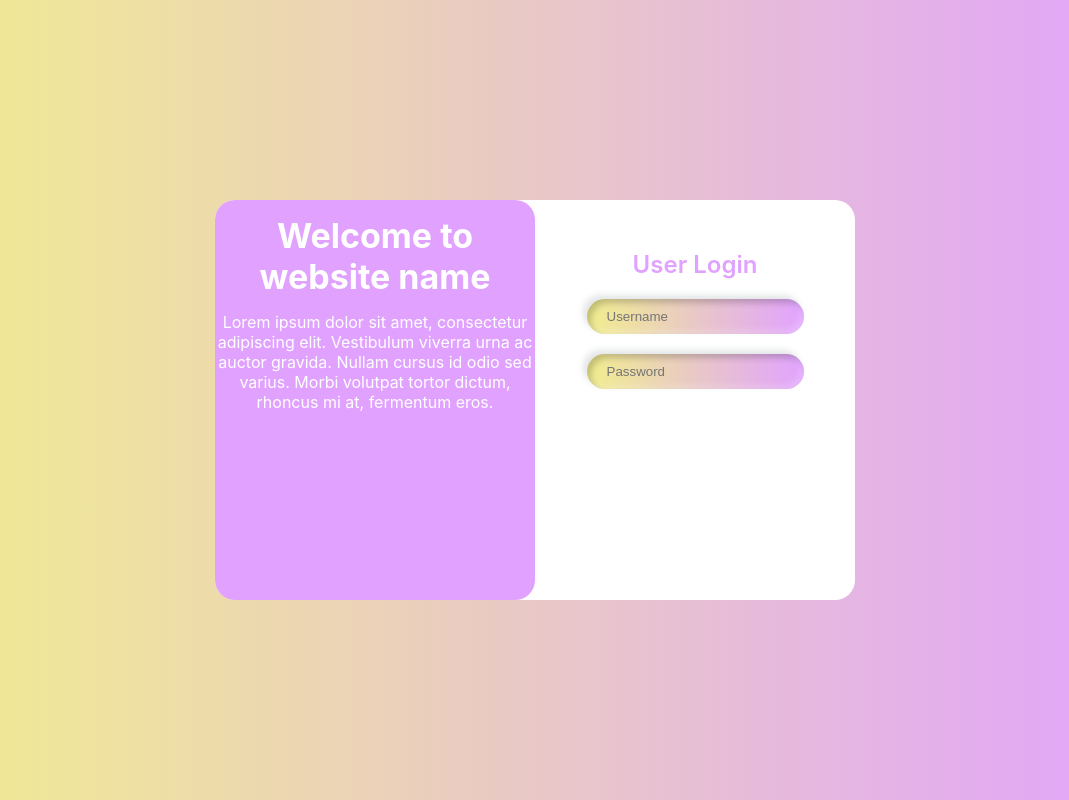
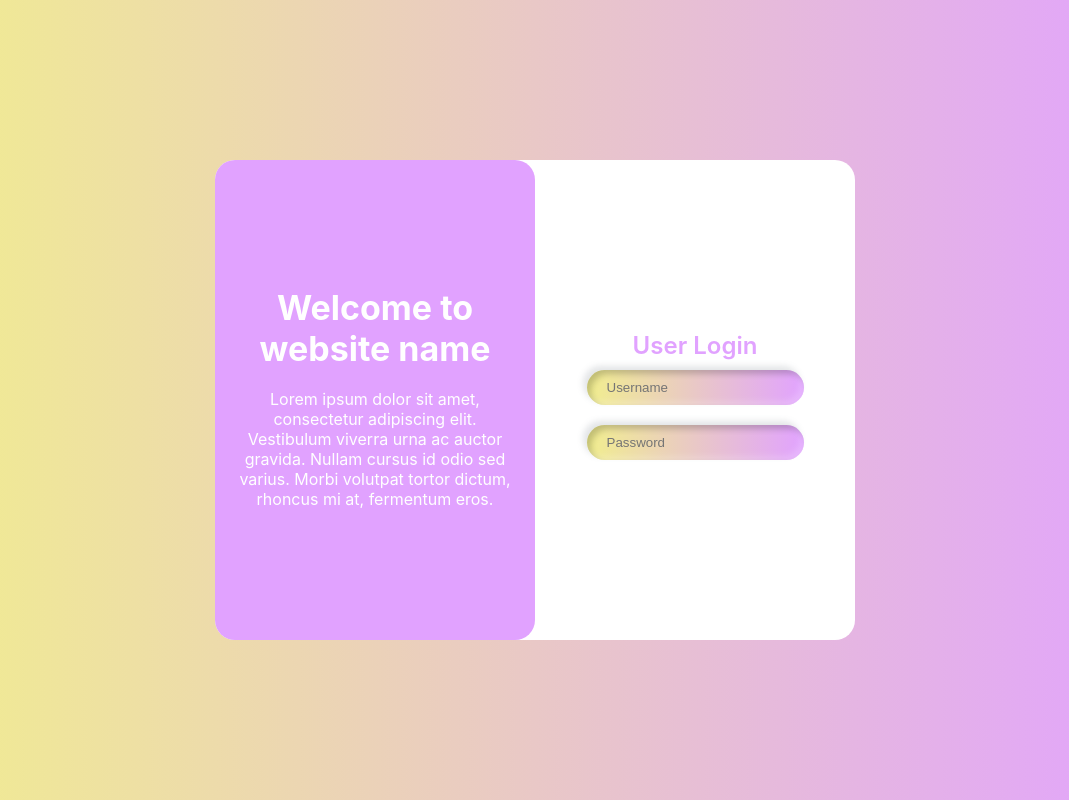
Before and after one commit to ivannadels/CS411-ConcertFinder, a React (Create React App) app in the folder concert-finder/: page / in a window 1280 px wide. Shown: the whole page, without its empty margins (105-1174 px from the left). Built offline with nearby package versions, Linux system fonts and the light colour scheme.

Commit message:
centered content of welcome box. added/changed margins on login info boxes and description bc it looked uneven in space before.

```diff
--- a/concert-finder/src/Login.css
+++ b/concert-finder/src/Login.css
@@ -1,6 +1,6 @@
 .Login {
     width: 50%;
-    height: 50vh;
+    height: 60vh;
     background-color: white;
     display: grid;
     grid-template-columns: repeat(2, minmax(0, 1fr));
@@ -12,11 +12,13 @@
     background-color: #e1a2ff;
     border-radius: 20px;
     color: white;
+    align-content: center;
 }
 
 .right-side {
     grid-column: 2;
     color: #e1a2ff;
+    align-content: center;
 }
 
 .Welcome {
@@ -28,7 +30,6 @@
 .UserLogin {
     font-weight: 600;
     font-size: x-large;
-    margin: 50px 10px 10px 10px;
 }
 
 .login-info {
--- a/concert-finder/src/Login.js
+++ b/concert-finder/src/Login.js
@@ -7,7 +7,7 @@ const Login = () => {
                 <div className="Welcome">
                 Welcome to website name
                 </div>
-                <div>
+                <div style={{margin: 20,}}>
                     Lorem ipsum dolor sit amet, consectetur adipiscing elit. Vestibulum viverra urna ac auctor gravida. Nullam cursus id odio sed varius. Morbi volutpat tortor dictum, rhoncus mi at, fermentum eros.
                 </div>
 
```
